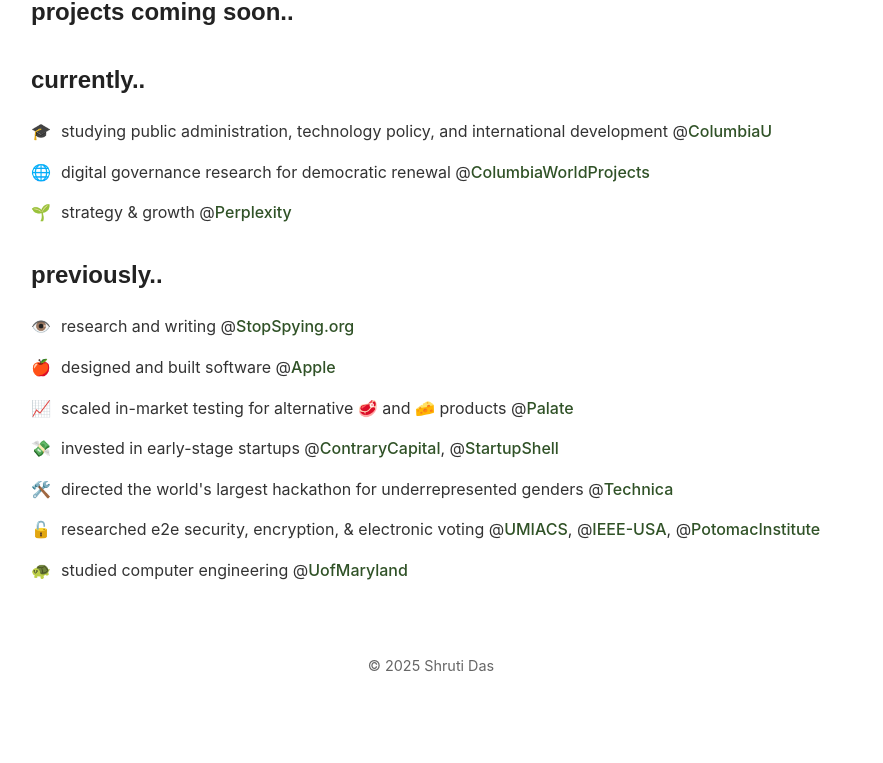
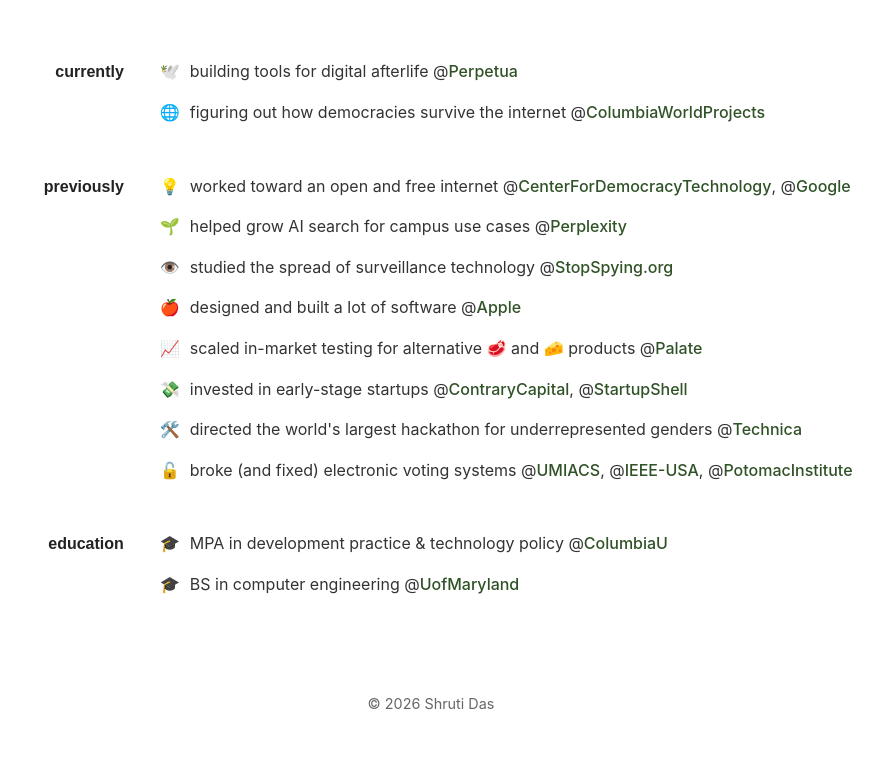
Before and after one commit to shrutidas/shrutidas.github.io, a plain HTML site: page index.html in a window 1280 px wide. Shown: the part 187-950 px from the top of the page, without its empty margins (209-1092 px from the left). Before the commit the page ends 904 px from the top, so only its background shows below. Drawn offline with Linux system fonts and the light colour scheme; a web font is replaced by a local one.

Commit message:
time for a refresh

```diff
--- a/index.html
+++ b/index.html
@@ -21,11 +21,15 @@
 
         body {
             font-family: -apple-system, BlinkMacSystemFont, 'Segoe UI', Roboto, sans-serif;
-            max-width: 800px;
-            margin: 40px auto;
-            padding: 0 20px;
+            margin: 0;
+            padding: 48px 64px;
             line-height: 1.6;
             color: #333;
+        }
+
+        .site {
+            max-width: 960px;
+            margin: 0 auto;
         }
 
         h1 {
@@ -39,11 +43,15 @@
         h2 {
             font-family: 'Apercu', sans-serif;
             color: #222;
+            margin: 0;
+            font-size: 1em;
+            line-height: 1.6;
+            font-weight: bold;
         }
 
         .social-links {
             text-align: center;
-            margin-bottom: 40px;
+            margin-bottom: 48px;
         }
 
         .social-links a {
@@ -52,8 +60,25 @@
             margin: 0 10px;
         }
 
-        .section {
-            margin-bottom: 30px;
+        .section-row {
+            display: grid;
+            grid-template-columns: minmax(100px, 18%) 1fr;
+            column-gap: 36px;
+            padding: 24px 0;
+            align-items: start;
+        }
+
+        .section-heading {
+            text-align: right;
+            line-height: 1.6;
+        }
+
+        .section-body .entry:first-child {
+            margin-top: 0;
+        }
+
+        .section-body .entry:last-child {
+            margin-bottom: 0;
         }
 
         .year {
@@ -65,12 +90,14 @@
         .entry {
             margin: 15px 0;
             display: flex;
-            align-items: flex-start;
+            align-items: center;
+            line-height: 1.6;
         }
 
         .emoji {
             width: 20px;
             margin-right: 10px;
+            flex-shrink: 0;
         }
 
         a {
@@ -82,9 +109,30 @@
         a:hover {
             text-decoration: underline;
         }
+
+        footer {
+            text-align: center;
+            margin-top: 70px;
+            font-size: 0.9em;
+            color: #666;
+        }
+
+        @media (max-width: 640px) {
+            body {
+                padding: 32px 24px;
+            }
+
+            .section-row {
+                grid-template-columns: 1fr;
+                row-gap: 12px;
+                column-gap: 0;
+                padding: 24px 0;
+            }
+        }
     </style>
 </head>
 <body>
+    <div class="site">
         <h1>shruti das</h1>
 
         <div class="social-links">
@@ -101,47 +149,58 @@
                 <img src="https://curius.app/dist/favicon.ico" width="18">
             </a>
             <a href="https://scholar.google.com/citations?user=afxZ388AAAAJ&hl=en&oi=sra">
-          <img src="https://upload.wikimedia.org/wikipedia/commons/thumb/c/c7/Google_Scholar_logo.svg/2048px-Google_Scholar_logo.svg.png" width="18">
-
+                <img src="https://images.icon-icons.com/2108/PNG/512/google_scholar_icon_130918.png" width="18">
             </a>
         </div>
 
-    <div class="section">
-      <h2>projects coming soon..</h2>
+        <main class="sections">
+
+            <section class="section-row">
+                <div class="section-heading">
+                    <h2>currently</h2>
                 </div>
-
-    <div class="section">
-        <h2>currently..</h2>
+                <div class="section-body">
                     <div class="entry">
-            <span class="emoji">🎓</span>
-            <div>studying public administration, technology policy, and international development @<a href="https://www.columbia.edu" target="new">ColumbiaU</a></div>
+                        <span class="emoji">🕊️</span>
+                        <div>building tools for digital afterlife
+                          @<a href="https://www.withperpetua.com" target="new">Perpetua</a>
+                        </div>
                     </div>
                     <div class="entry">
                         <span class="emoji">🌐</span>
-            <div>digital governance research for democratic renewal
+                        <div>figuring out how democracies survive the internet
                           @<a href="https://worldprojects.columbia.edu/our-work/research-and-engagement/democratic-renewal" target="new">ColumbiaWorldProjects</a>
+                        </div>
+                    </div>
+                </div>
+            </section>
+
+            <section class="section-row">
+                <div class="section-heading">
+                    <h2>previously</h2>
+                </div>
+                <div class="section-body">
+                    <div class="entry">
+                        <span class="emoji">💡</span>
+                        <div>worked toward an open and free internet
+                          @<a href="https://cdt.org" target="new">CenterForDemocracyTechnology</a>, @<a href="https://publicpolicy.google" target="new">Google</a>
                         </div>
                     </div>
                     <div class="entry">
                         <span class="emoji">🌱</span>
-            <div>strategy & growth
+                        <div>helped grow AI search for campus use cases
                           @<a href="https://www.perplexity.ai" target="new">Perplexity</a>
                         </div>
                     </div>
-    </div>
-
-
-    <div class="section">
-        <h2>previously..</h2>
                     <div class="entry">
                         <span class="emoji">👁️</span>
-            <div>research and writing
+                        <div>studied the spread of surveillance technology
                           @<a href="https://www.stopspying.org" target="new">StopSpying.org</a>
                         </div>
                     </div>
                     <div class="entry">
                         <span class="emoji">🍎</span>
-            <div>designed and built software
+                        <div>designed and built a lot of software
                           @<a href="https://www.apple.com">Apple</a>
                         </div>
                     </div>
@@ -166,22 +225,37 @@
                     </div>
                     <div class="entry">
                         <span class="emoji">🔓</span>
-            <div>researched e2e security, encryption, & electronic voting
+                        <div>broke (and fixed) electronic voting systems
                           @<a href="https://www.umiacs.umd.edu">UMIACS</a>,
                           @<a href="https://ieeeusa.org/">IEEE-USA</a>,
                           @<a href="https://www.potomacinstitute.org">PotomacInstitute</a>
                         </div>
                     </div>
+                </div>
+            </section>
+
+            <section class="section-row">
+                <div class="section-heading">
+                    <h2>education</h2>
+                </div>
+                <div class="section-body">
                     <div class="entry">
-            <span class="emoji">🐢</span>
-            <div>studied computer engineering
+                        <span class="emoji">🎓</span>
+                        <div>MPA in development practice & technology policy @<a href="https://www.columbia.edu" target="new">ColumbiaU</a></div>
+                    </div>
+                    <div class="entry">
+                        <span class="emoji">🎓</span>
+                        <div>BS in computer engineering
                           @<a href="https://umd.edu">UofMaryland</a>
                         </div>
                     </div>
                 </div>
+            </section>
+        </main>
 
-    <footer style="text-align: center; margin-top: 70px; font-size: 0.9em; color: #666;">
-     &copy; 2025 Shruti Das
+        <footer>
+            &copy; 2026 Shruti Das
         </footer>
+    </div>
 </body>
 </html>
```
Lines whose indentation alone changed are shown as unchanged.
